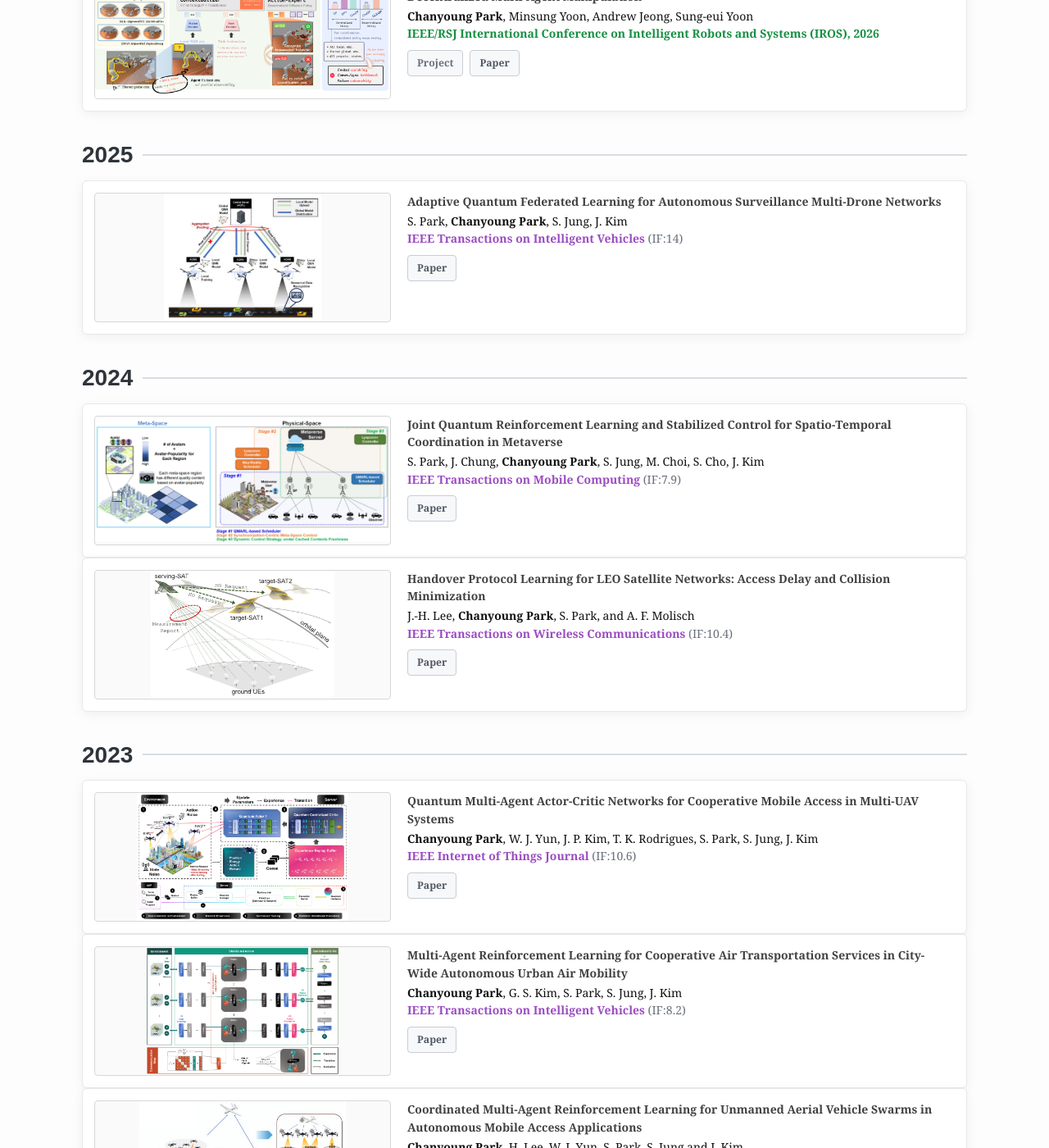
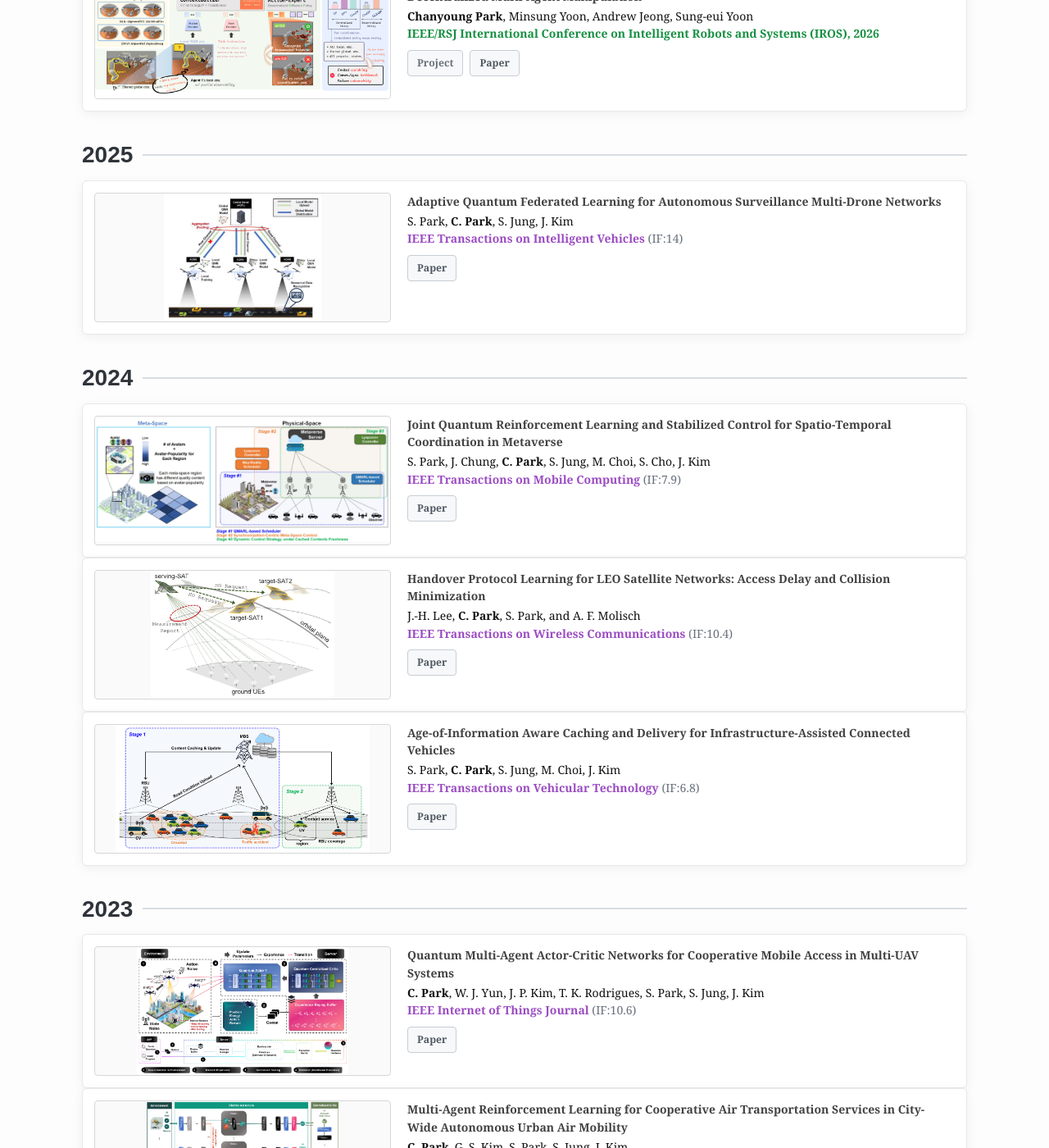
Before and after one commit to cosdeneb/cosdeneb.github.io, a Jekyll site: the page built from index.md, in a window 1280 px wide and 1400 px high, scrolled down 712 px. Shown: the whole window at 82% size. Built offline with Jekyll 4.4.1, drawn with Linux system fonts in a browser that asks for light colours; some of the changed text lies outside the part shown.

Commit message:
Add selected TVT publication

```diff
--- a/index.md
+++ b/index.md
@@ -65,7 +65,7 @@ profile_picture:
       <img class="publication-thumb" src="{{ '/assets/img/paper/tiv-25.png' | absolute_url }}" alt="IEEE Transactions on Intelligent Vehicles 2025 paper overview">
       <div class="publication-content">
         <span class="publication-title">Adaptive Quantum Federated Learning for Autonomous Surveillance Multi-Drone Networks</span><br/>
-        S. Park, <b>Chanyoung Park</b>, S. Jung, J. Kim<br/>
+        S. Park, <b>C. Park</b>, S. Jung, J. Kim<br/>
         <span class="venue journal">IEEE Transactions on Intelligent Vehicles</span> <span class="metric">(IF:14)</span>
         <div class="publication-actions">
           <a class="publication-button" href="https://ieeexplore.ieee.org/abstract/document/10764760">Paper</a>
@@ -78,7 +78,7 @@ profile_picture:
       <img class="publication-thumb" src="{{ '/assets/img/paper/tmc-24.png' | absolute_url }}" alt="IEEE Transactions on Mobile Computing 2024 paper overview">
       <div class="publication-content">
         <span class="publication-title">Joint Quantum Reinforcement Learning and Stabilized Control for Spatio-Temporal Coordination in Metaverse</span><br/>
-        S. Park, J. Chung, <b>Chanyoung Park</b>, S. Jung, M. Choi, S. Cho, J. Kim<br/>
+        S. Park, J. Chung, <b>C. Park</b>, S. Jung, M. Choi, S. Cho, J. Kim<br/>
         <span class="venue journal">IEEE Transactions on Mobile Computing</span> <span class="metric">(IF:7.9)</span>
         <div class="publication-actions">
           <a class="publication-button" href="https://ieeexplore.ieee.org/abstract/document/10543150">Paper</a>
@@ -89,10 +89,21 @@ profile_picture:
       <img class="publication-thumb" src="{{ '/assets/img/paper/twc-24.png' | absolute_url }}" alt="IEEE Transactions on Wireless Communications 2024 paper overview">
       <div class="publication-content">
         <span class="publication-title">Handover Protocol Learning for LEO Satellite Networks: Access Delay and Collision Minimization</span><br/>
-        J.-H. Lee, <b>Chanyoung Park</b>, S. Park, and A. F. Molisch<br/>
+        J.-H. Lee, <b>C. Park</b>, S. Park, and A. F. Molisch<br/>
         <span class="venue journal">IEEE Transactions on Wireless Communications</span> <span class="metric">(IF:10.4)</span>
         <div class="publication-actions">
           <a class="publication-button" href="https://ieeexplore.ieee.org/abstract/document/10371217">Paper</a>
+        </div>
+      </div>
+    </div>
+    <div class="publication-item">
+      <img class="publication-thumb" src="{{ '/assets/img/paper/tvt-24.png' | absolute_url }}" alt="IEEE Transactions on Vehicular Technology 2024 paper overview">
+      <div class="publication-content">
+        <span class="publication-title">Age-of-Information Aware Caching and Delivery for Infrastructure-Assisted Connected Vehicles</span><br/>
+        S. Park, <b>C. Park</b>, S. Jung, M. Choi, J. Kim<br/>
+        <span class="venue journal">IEEE Transactions on Vehicular Technology</span> <span class="metric">(IF:6.8)</span>
+        <div class="publication-actions">
+          <a class="publication-button" href="https://ieeexplore.ieee.org/abstract/document/10491361">Paper</a>
         </div>
       </div>
     </div>
@@ -102,7 +113,7 @@ profile_picture:
       <img class="publication-thumb" src="{{ '/assets/img/paper/iotj-23.png' | absolute_url }}" alt="IEEE IoT Journal 2023 paper overview">
       <div class="publication-content">
         <span class="publication-title">Quantum Multi-Agent Actor-Critic Networks for Cooperative Mobile Access in Multi-UAV Systems</span><br/>
-        <b>Chanyoung Park</b>, W. J. Yun, J. P. Kim, T. K. Rodrigues, S. Park, S. Jung, J. Kim<br/>
+        <b>C. Park</b>, W. J. Yun, J. P. Kim, T. K. Rodrigues, S. Park, S. Jung, J. Kim<br/>
         <span class="venue journal">IEEE Internet of Things Journal</span> <span class="metric">(IF:10.6)</span>
         <div class="publication-actions">
           <a class="publication-button" href="https://ieeexplore.ieee.org/abstract/document/10143981">Paper</a>
@@ -113,7 +124,7 @@ profile_picture:
       <img class="publication-thumb" src="{{ '/assets/img/paper/tiv-23.png' | absolute_url }}" alt="IEEE Transactions on Intelligent Vehicles 2023 paper overview">
       <div class="publication-content">
         <span class="publication-title">Multi-Agent Reinforcement Learning for Cooperative Air Transportation Services in City-Wide Autonomous Urban Air Mobility</span><br/>
-        <b>Chanyoung Park</b>, G. S. Kim, S. Park, S. Jung, J. Kim<br/>
+        <b>C. Park</b>, G. S. Kim, S. Park, S. Jung, J. Kim<br/>
         <span class="venue journal">IEEE Transactions on Intelligent Vehicles</span> <span class="metric">(IF:8.2)</span>
         <div class="publication-actions">
           <a class="publication-button" href="https://ieeexplore.ieee.org/abstract/document/10144378">Paper</a>
@@ -124,7 +135,7 @@ profile_picture:
       <img class="publication-thumb" src="{{ '/assets/img/paper/icdcs-23.png' | absolute_url }}" alt="ICDCS 2023 paper overview">
       <div class="publication-content">
         <span class="publication-title">Coordinated Multi-Agent Reinforcement Learning for Unmanned Aerial Vehicle Swarms in Autonomous Mobile Access Applications</span><br/>
-        <b>Chanyoung Park</b>, H. Lee, W. J. Yun, S. Park, S. Jung and J. Kim<br/>
+        <b>C. Park</b>, H. Lee, W. J. Yun, S. Park, S. Jung and J. Kim<br/>
         <span class="venue conference">IEEE International Conference on Distributed Computing Systems (ICDCS), 2023</span>
         <div class="publication-actions">
           <a class="publication-button" href="https://ieeexplore.ieee.org/abstract/document/10272444">Paper</a>
@@ -135,7 +146,7 @@ profile_picture:
       <img class="publication-thumb" src="{{ '/assets/img/paper/icc-23.png' | absolute_url }}" alt="ICC 2023 paper overview">
       <div class="publication-content">
         <span class="publication-title">Multi-Agent Deep Reinforcement Learning for Efficient Passenger Delivery in Urban Air Mobility</span><br/>
-        <b>Chanyoung Park</b>, S. Park, G. S. Kim, S. Jung, J.-H. Kim, J. Kim<br/>
+        <b>C. Park</b>, S. Park, G. S. Kim, S. Jung, J.-H. Kim, J. Kim<br/>
         <span class="venue conference">IEEE International Conference on Communications (ICC), 2023</span>
         <div class="publication-actions">
           <a class="publication-button" href="https://ieeexplore.ieee.org/abstract/document/10279436">Paper</a>
```
Also changed, not shown: assets/img/paper/tvt-24.png (added).
